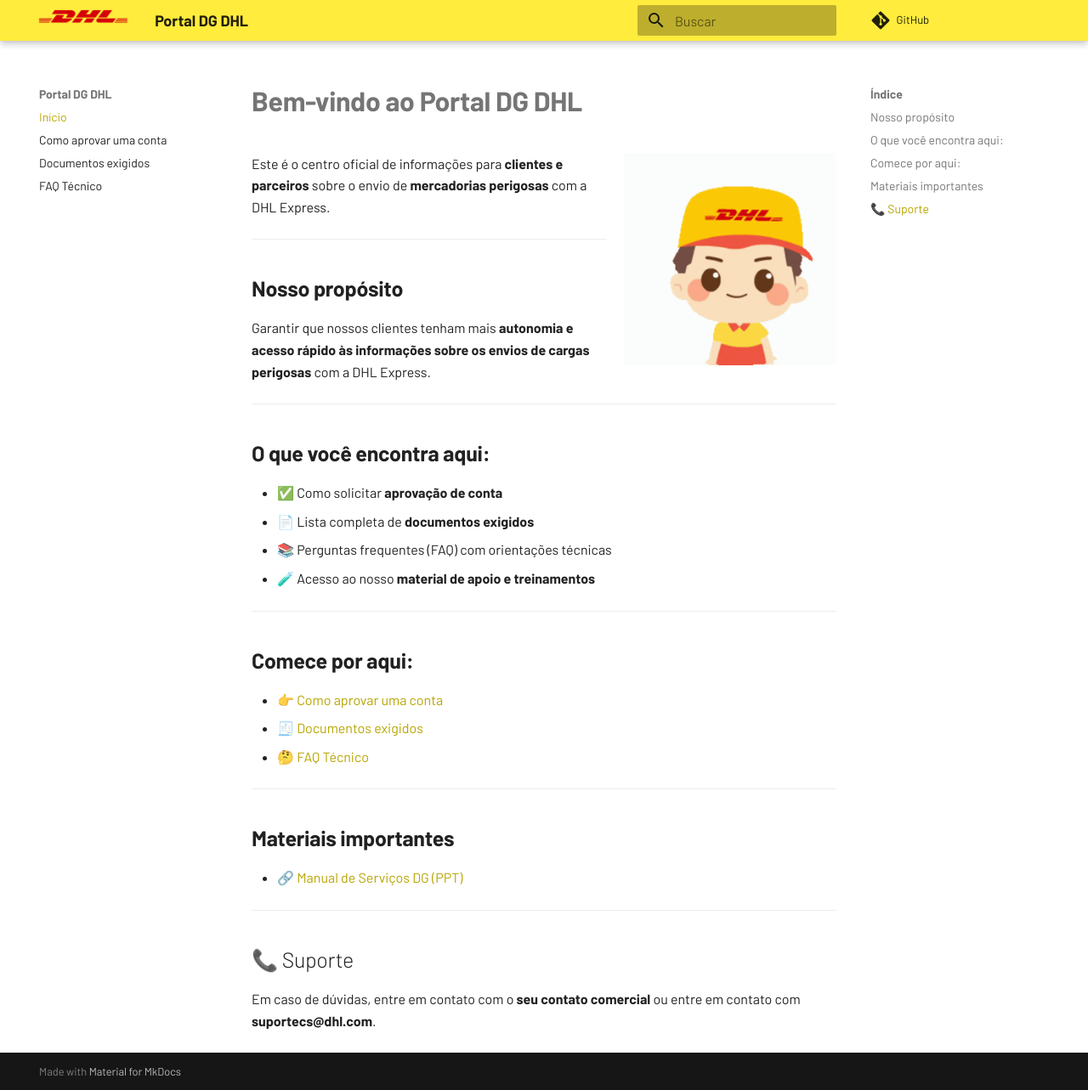
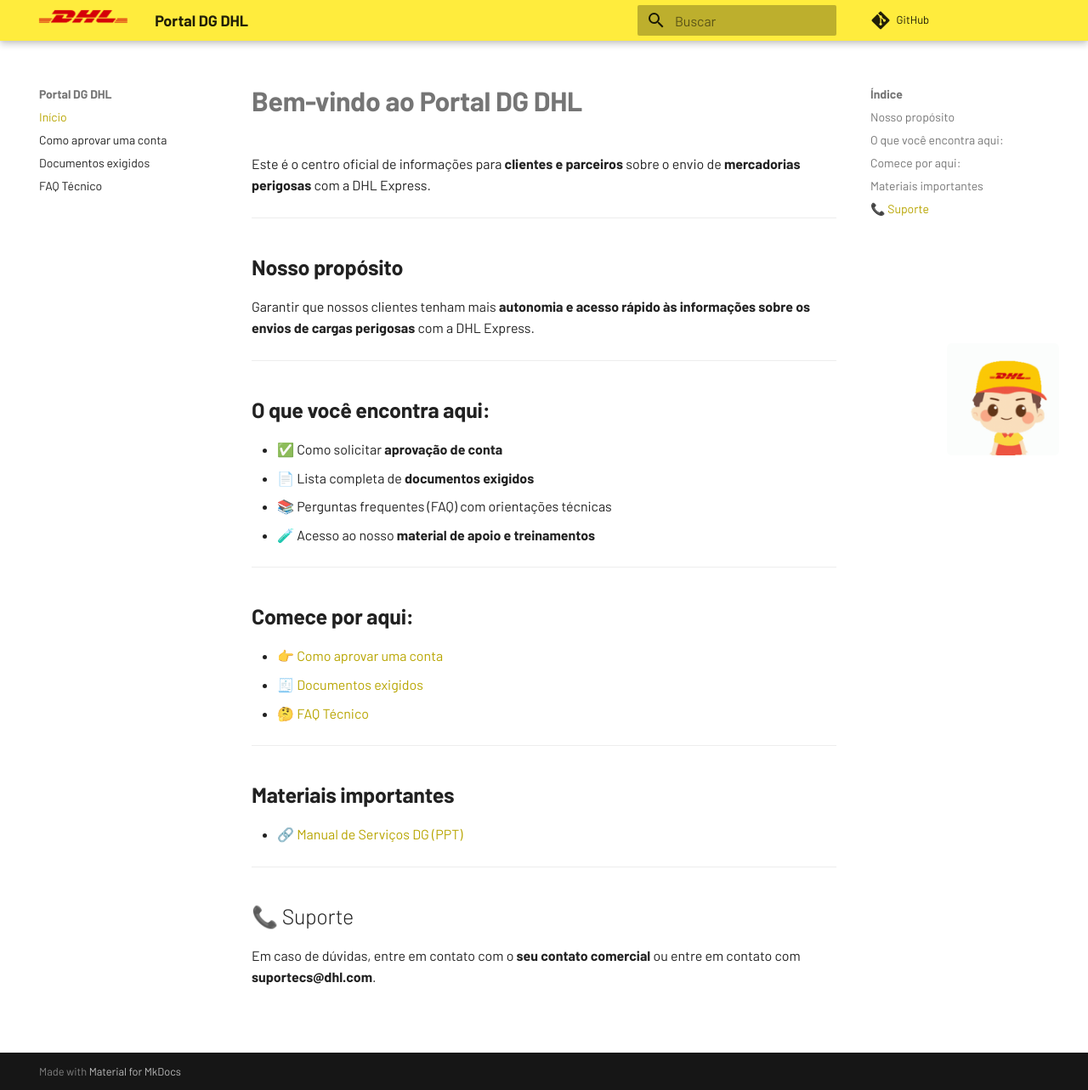
Before and after one commit to portaldangerousgoods/dpdhl, an MkDocs documentation site: the page built from docs/index.md, in a window 1280 px wide and 1283 px high. Shown: the whole window at 85% size. Built offline with MkDocs 1.6.1 and Material for MkDocs 9.7.7, drawn with Linux system fonts in a browser that asks for light colours; comment, search, counter and statistics services are not loaded.

Commit message:
Update index.md

```diff
--- a/docs/index.md
+++ b/docs/index.md
@@ -1,7 +1,8 @@
 # **Bem-vindo ao Portal DG DHL**
 
-<div style="float: right; margin-left: 20px;">
-  <img src="avião-dhl.gif" alt="Avião DHL" width="250">
+<!-- GIF abaixo do índice lateral -->
+<div style="position: absolute; right: 30px; top: 400px; width: 140px;">
+  <img src="avião-dhl.gif" alt="Avião DHL" style="width: 100%; background: #fff; border-radius: 10px; padding: 4px;">
 </div>
 
 Este é o centro oficial de informações para **clientes e parceiros** sobre o envio de **mercadorias perigosas** com a DHL Express.
```
